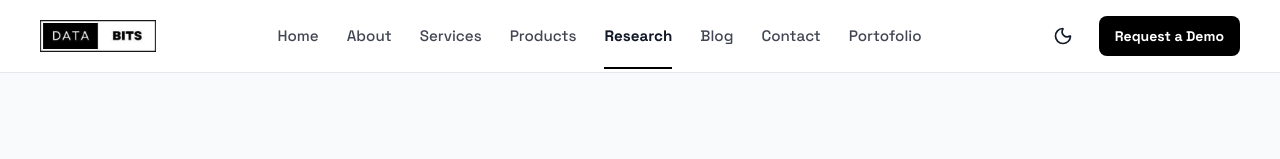
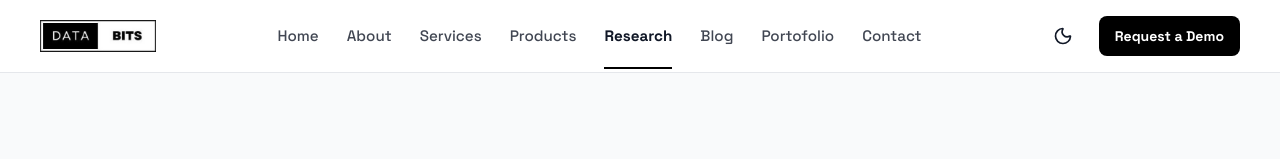
Before and after one commit to Databits-Indonesia/Website-DataBits, a Next.js app in the folder frontend/: page /research in a window 1280 px wide. Shown: the top 159 px of the page. Built offline with nearby package versions, Linux system fonts and the light colour scheme.

Commit message:
update content dikit

```diff
--- a/frontend/components/Header.tsx
+++ b/frontend/components/Header.tsx
@@ -116,10 +116,10 @@ const Navbar = () => {
             />
           )}
         </motion.button>
-        {/* CONTACT */}
-        <motion.button onClick={() => router.push('/contact')} className={`${navLinkClass('CONTACT')} relative`}>
-          Contact
-          {activePage === 'CONTACT' && (
+        {/* PORTOFOLIO */}
+        <motion.button onClick={() => router.push('/porto')} className={`${navLinkClass('PORTOFOLIO')} relative`}>
+          Portofolio
+          {activePage === 'PORTOFOLIO' && (
             <motion.div
               layoutId="nav-underline"
               className="nav-underline"
@@ -127,10 +127,10 @@ const Navbar = () => {
             />
           )}
         </motion.button>
-        {/* PORTOFOLIO */}
-        <motion.button onClick={() => router.push('/porto')} className={`${navLinkClass('PORTOFOLIO')} relative`}>
-          Portofolio
-          {activePage === 'PORTOFOLIO' && (
+        {/* CONTACT */}
+        <motion.button onClick={() => router.push('/contact')} className={`${navLinkClass('CONTACT')} relative`}>
+          Contact
+          {activePage === 'CONTACT' && (
             <motion.div
               layoutId="nav-underline"
               className="nav-underline"
```
